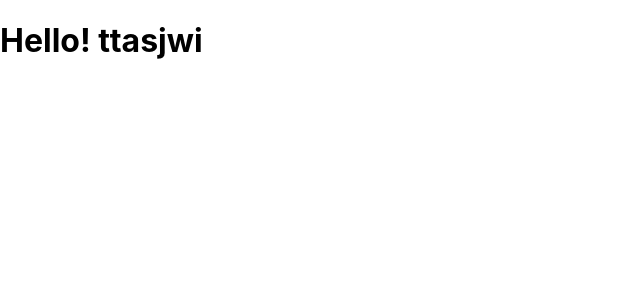
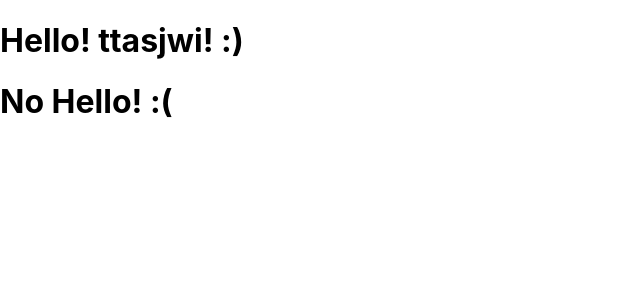
Before and after one commit to ttasjwi/react-habit-tracker, a React (Create React App) app: page / in a window 1280 px wide. Shown: the top 300 px of the page, without its empty margins (0-640 px from the left). Built offline with nearby package versions, Linux system fonts and the light colour scheme.

Commit message:
jsx : 형제 노드를 연달아 삽입할 수 없고, 상위 노드가 있어야한다.
- div 방식의 경우 div 통채로 들어가게 되는 문제가 있다.

```diff
--- a/src/components/app.jsx
+++ b/src/components/app.jsx
@@ -3,7 +3,10 @@ import './app.css';
 function App() {
     const name = 'ttasjwi';
     return (
-            <h1>Hello! {name}</h1>
+        <div>
+            <h1>Hello! {name}! :)</h1>
+            <h1>No Hello! :(</h1>
+        </div>
     );
 }
 
```
